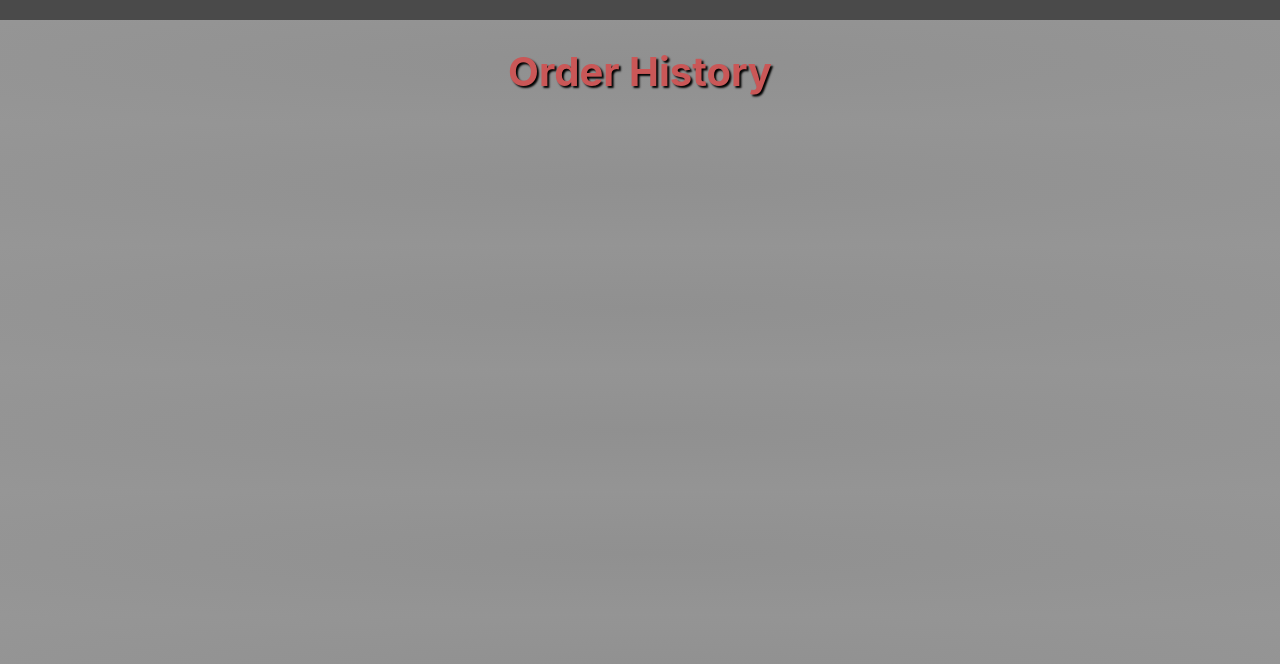
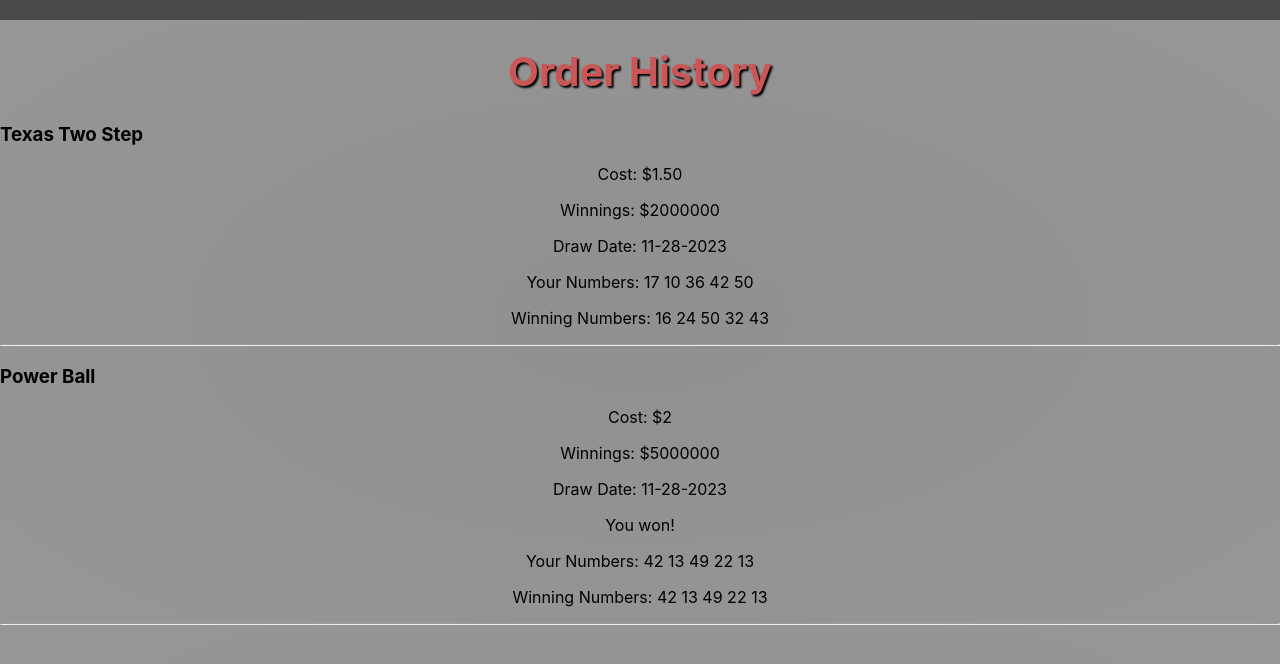
Before and after one commit to aksharpat/software_project, a React (Create React App) app: page /history in a window 1280 px wide. Shown: the top 664 px of the page. Built offline with nearby package versions, Linux system fonts and the light colour scheme.

Commit message:
order history

```diff
--- a/src/OrderHistory.js
+++ b/src/OrderHistory.js
@@ -1,11 +1,41 @@
 import React from 'react';
+import { getHistory } from './api';
 
-function OrderHistory() {
+const OrderHistory = () => {
+
+    const orderHistoryData = getHistory()
     return (
         <div className="history-page">
             <h1>Order History</h1>
+            {orderHistoryData.map((order, index) => (
+                <div key={index}>
+                    <h3>{order.Ticket}</h3>
+                    <p>Cost: {order.Cost}</p>
+                    <p>Winnings: {order.Winnings}</p>
+                    <p>Draw Date: {order.Draw_Date}</p>
+
+                    {order['Current?'] ? (
+                        <p>Your Numbers: {order.Your_Numbers}</p>
+                    ) : (
+                        <>
+                            {order.Your_Numbers === order.Winning_Numbers ? (
+                                <>
+                                    <p>You won!</p>
+                                    <p>Your Numbers: {order.Your_Numbers}</p>
+                                    <p>Winning Numbers: {order.Winning_Numbers}</p></>
+                            ) : (
+                                <>
+                                    <p>Your Numbers: {order.Your_Numbers}</p>
+                                    <p>Winning Numbers: {order.Winning_Numbers}</p>
+                                </>
+                            )}
+                        </>
+                    )}
+                    <hr />
+                </div>
+            ))}
         </div>
     );
-}
+};
 
 export default OrderHistory;
--- a/src/api.js
+++ b/src/api.js
@@ -1,12 +1,15 @@
 import data from './data/creds.json';
 import numbers from './data/report.json'
 import tickets from './data/tickets.json'
+import history from './data/history.json'
 
 export const getUsers = () => data;
 
 export const getNumbers = () => numbers;
 
 export const getTickets = () => tickets;
+
+export const getHistory = () => history;
 
 
 export const addUser = (newUser) => {
--- /dev/null
+++ b/src/data/history.json
@@ -0,0 +1,20 @@
+[
+    {
+        "Ticket": "Texas Two Step",
+        "Cost": "$1.50",
+        "Winnings": "$2000000",
+        "Draw_Date": "11-28-2023",
+        "Your_Numbers": "17 10 36 42 50",
+        "Winning_Numbers": "16 24 50 32 43",
+        "Current?": false
+    },
+    {
+        "Ticket": "Power Ball",
+        "Cost": "$2",
+        "Winnings": "$5000000",
+        "Draw_Date": "11-28-2023",
+        "Your_Numbers": "42 13 49 22 13",
+        "Winning_Numbers": "42 13 49 22 13",
+        "Current?": false
+    }
+]
```
